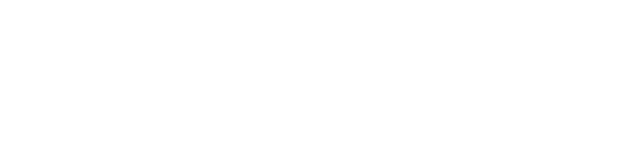
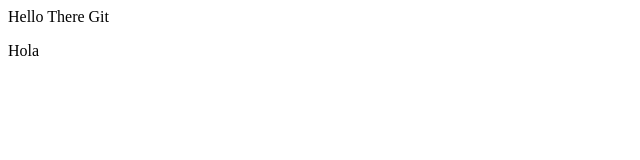
Before and after one commit to KeneDev/demo-repo, a plain HTML site: page index.html in a window 1280 px wide. Shown: the whole page, without its empty margins (0-640 px from the left). Drawn offline with Linux system fonts and the light colour scheme.

Commit message:
added there

```diff
--- a/index.html
+++ b/index.html
@@ -7,6 +7,7 @@
     <title>Document</title>
 </head>
 <body>
-
+    <span>Hello There Git</span>
+    <p>Hola</p>
 </body>
 </html>
```
